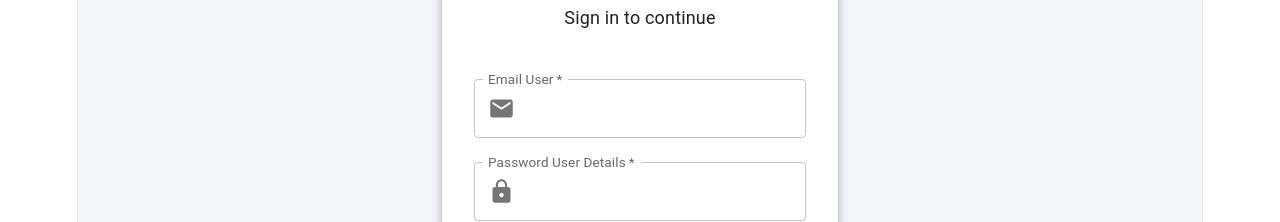
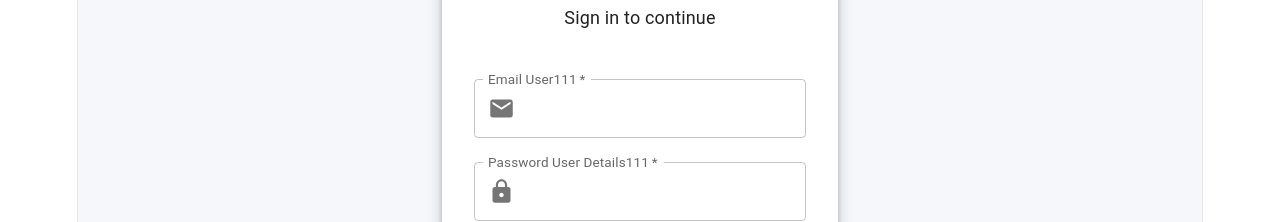
Before and after one commit to khanhpn/react_source_aws, a React (Vite) app: page / in a window 1280 px wide. Shown: the part 251-473 px from the top of the page. Built offline with nearby package versions, Linux system fonts and the light colour scheme.

Commit message:
update ui label

```diff
--- a/src/App.tsx
+++ b/src/App.tsx
@@ -65,7 +65,7 @@ function App() {
             <Box component="form" onSubmit={handleSubmit}>
               <TextField
                 fullWidth
-                label="Email User"
+                label="Email User111"
                 type="email"
                 margin="normal"
                 value={email}
@@ -84,7 +84,7 @@ function App() {
 
               <TextField
                 fullWidth
-                label="Password User Details"
+                label="Password User Details111"
                 type="password"
                 margin="normal"
                 value={password}
```
